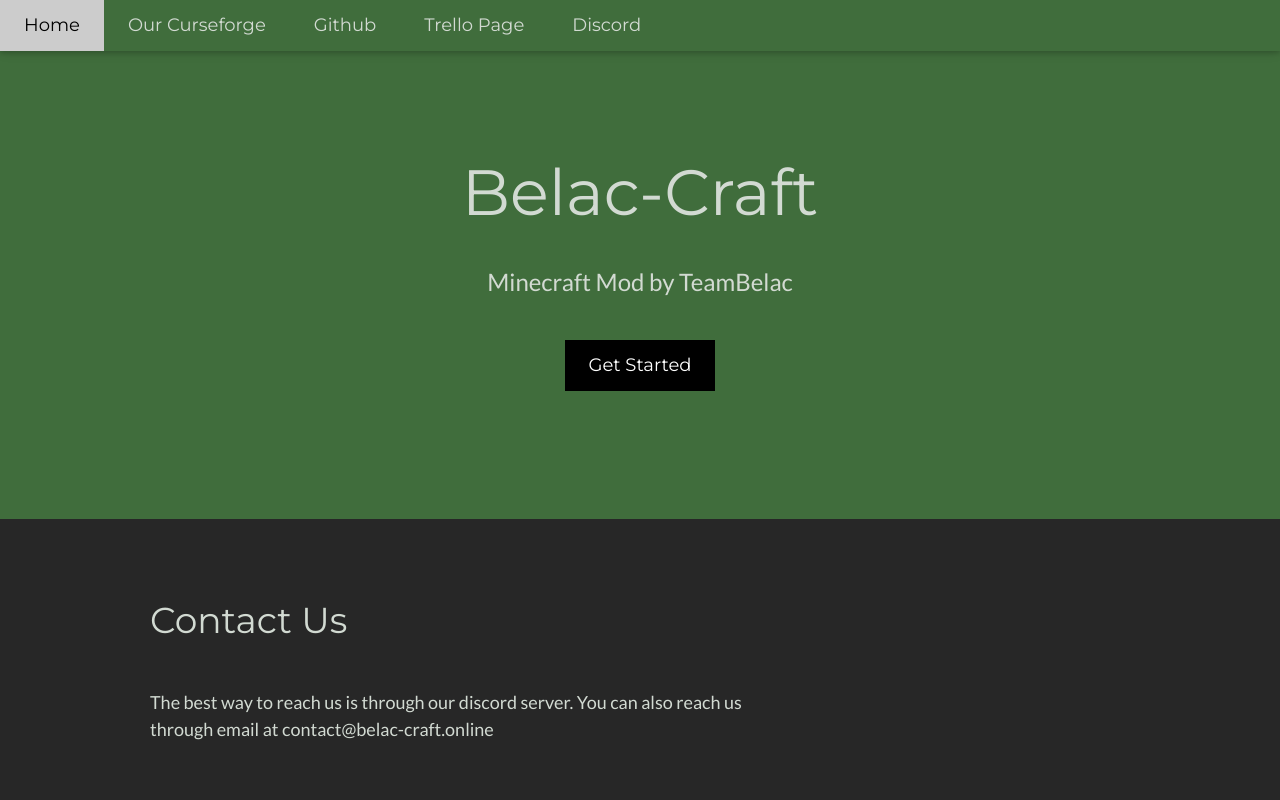
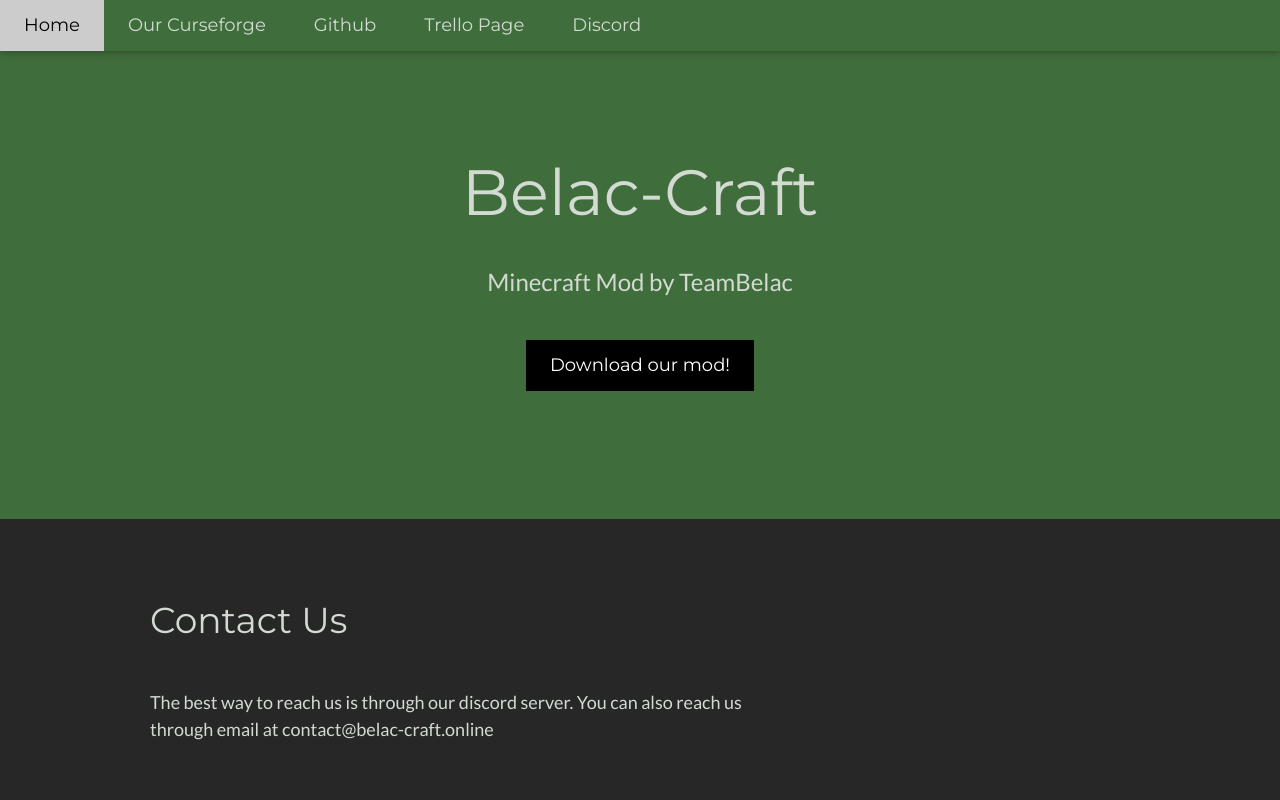
Before and after one commit to TeamBelac/belacsite, a plain HTML site: page public/index.html in a window 1280 px wide. Shown: the top 800 px of the page. Drawn offline with nearby package versions, Linux system fonts and the light colour scheme.

Commit message:
Change Get Started to Download

```diff
--- a/public/index.html
+++ b/public/index.html
@@ -39,7 +39,7 @@
 <header class="w3-container fern w3-center" style="padding:128px 16px">
   <h1 class="w3-margin w3-jumbo">Belac-Craft</h1>
   <p class="w3-xlarge">Minecraft Mod by TeamBelac</p>
-  <button class="w3-button w3-black w3-padding-large w3-large w3-margin-top">Get Started</button>
+  <a href="https://www.curseforge.com/minecraft/mc-mods/belac-craft"><button class="w3-button w3-black w3-padding-large w3-large w3-margin-top">Download our mod!</button></a>
 </header>
 
 <!-- First Grid -->
```
